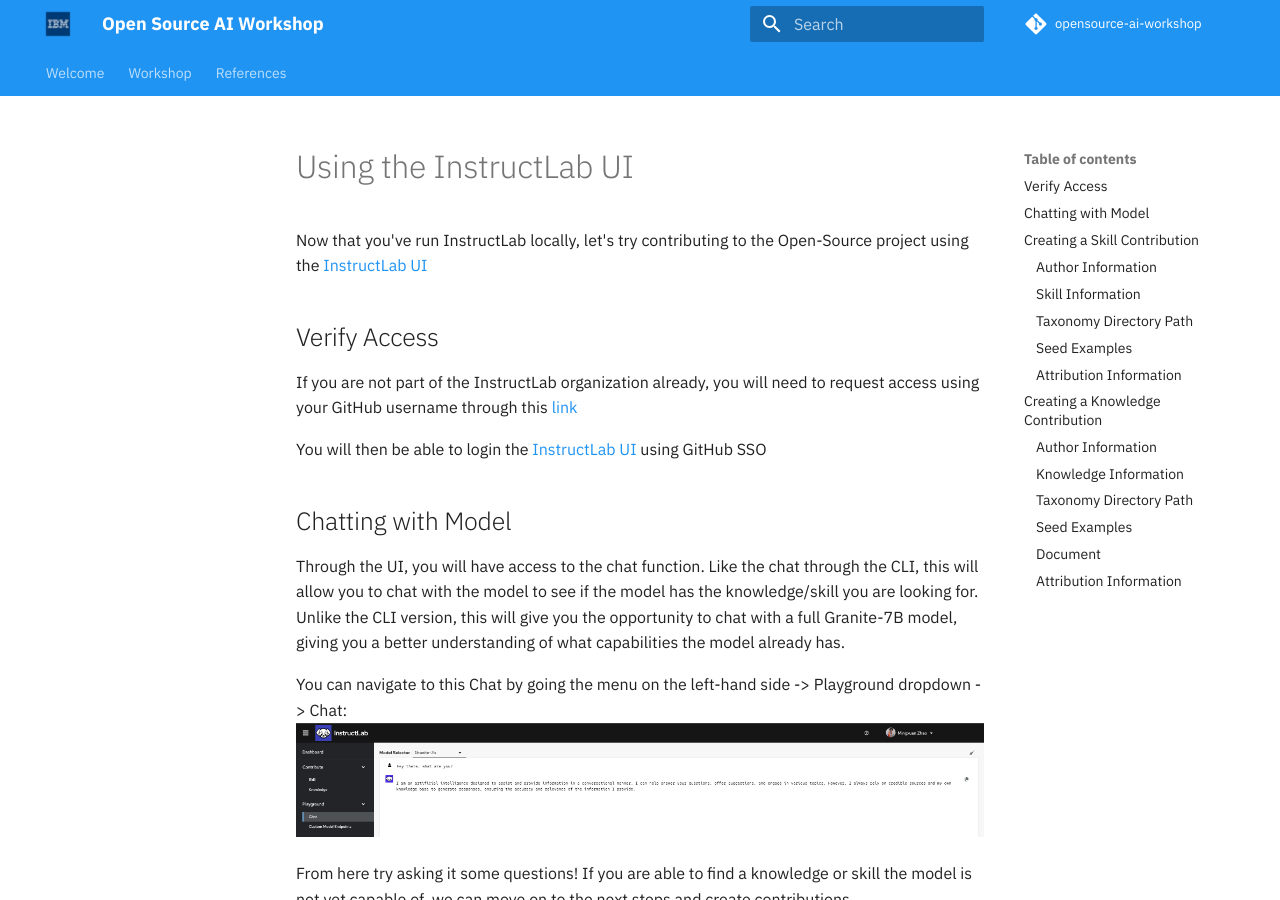
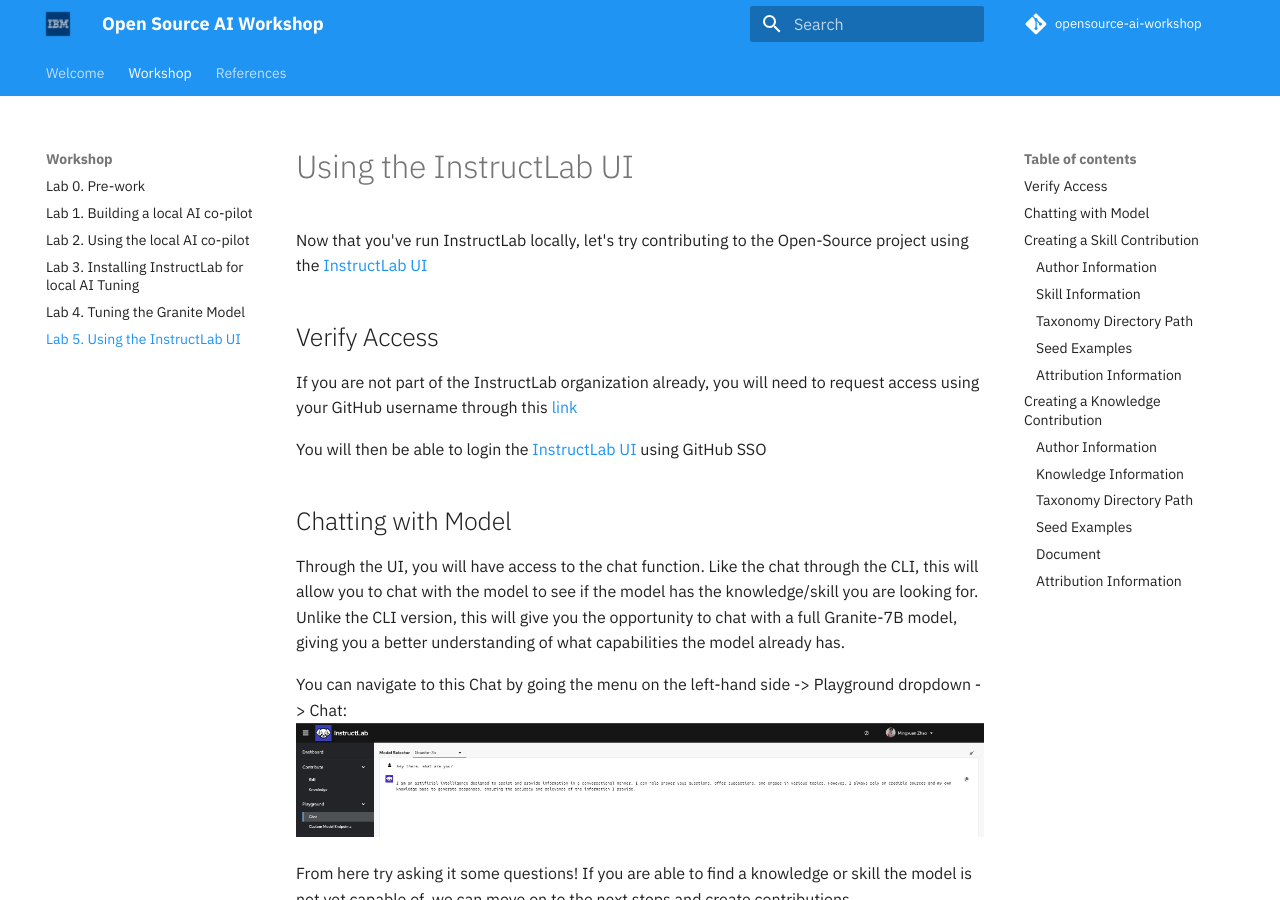
Before and after one commit to IBM/opensource-ai-workshop, an MkDocs documentation site: the page built from docs/lab-5/README.md, in a window 1280 px wide and 900 px high. Built offline with MkDocs 1.6.1 and Material for MkDocs 9.7.7, drawn with Linux system fonts in a browser that asks for light colours; comment, search, counter and statistics services are not loaded.

Commit message:
Update mkdocs.yml

```diff
--- a/mkdocs.yml
+++ b/mkdocs.yml
@@ -18,6 +18,7 @@
     - Lab 2. Using the local AI co-pilot: lab-2/README.md
     - Lab 3. Installing InstructLab for local AI Tuning: lab-3/README.md
     - Lab 4. Tuning the Granite Model: lab-4/README.md
+    - Lab 5. Using the InstructLab UI: lab-5/README.md
   - References:
     - Additional Resources: resources/RESOURCES.md
     - MkDocs Cheatsheet: resources/MKDOCS.md
```
